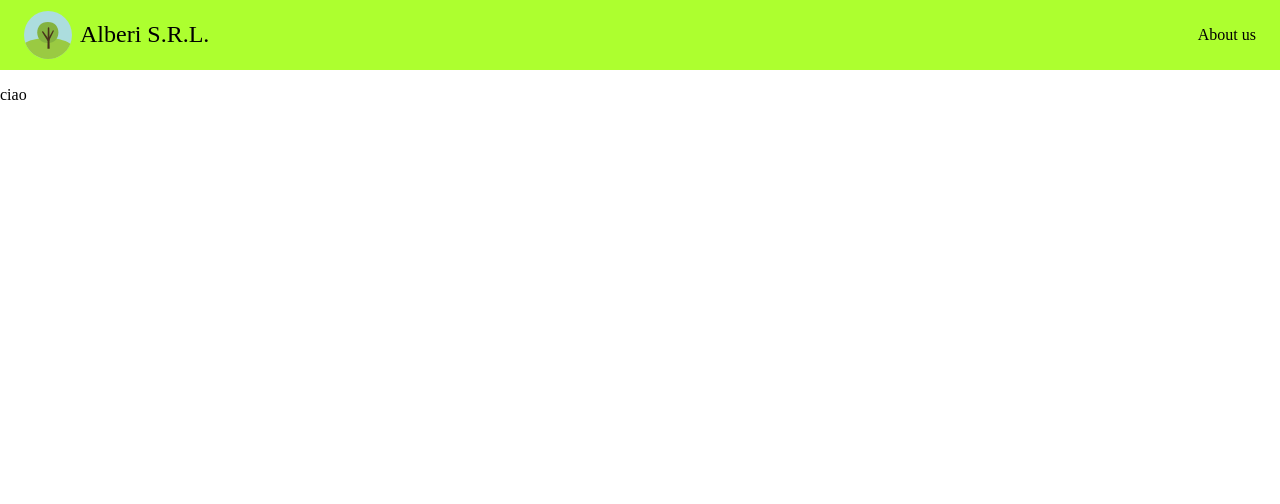
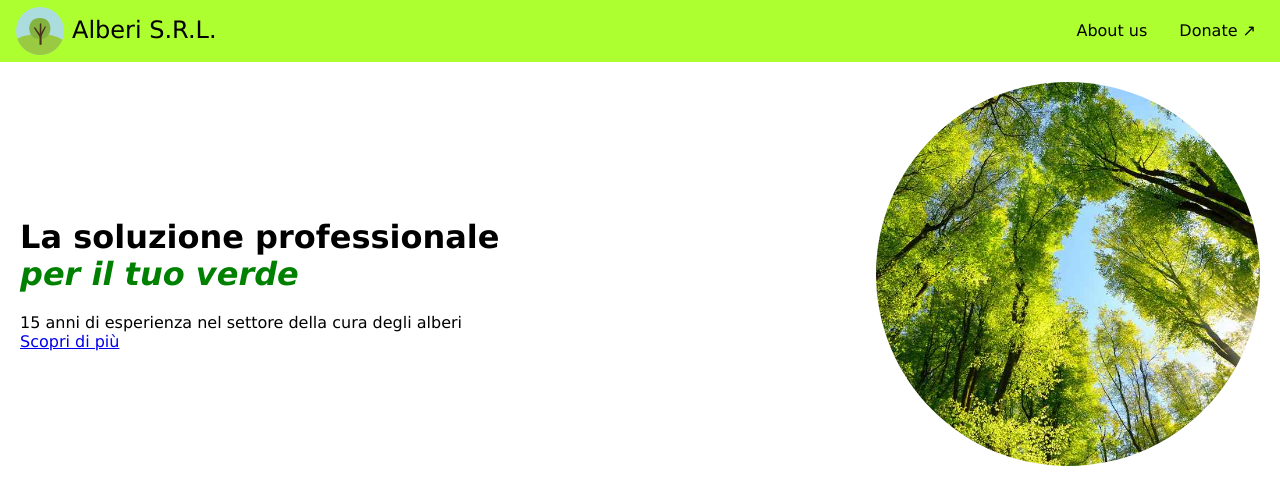
Before and after one commit to bbtgnn/sito-web-ripasso, a plain HTML site: page index.html in a window 1280 px wide. Drawn offline with Linux system fonts and the light colour scheme.

Commit message:
add hero

```diff
--- a/index.html
+++ b/index.html
@@ -10,19 +10,49 @@
   </head>
 
   <body>
+    <!-- Navbar -->
+
     <nav class="navbar">
+      <div class="navbar-content">
         <a class="navbar-link logo" href="./index.html">
           <img
             class="logo-img"
             src="./tree-svgrepo-com.svg"
             alt="Alberi S.R.L. logo"
           />
-        <span class="logo-text">Alberi S.R.L.</span>
+          <p class="logo-text">Alberi S.R.L.</p>
         </a>
 
-      <a class="navbar-link" href="./about.html">About us</a>
+        <div class="navbar-dx">
+          <a class="navbar-link navbar-link-padding" href="./about.html">
+            <p style="margin: 0">About us</p>
+          </a>
+          <a
+            class="navbar-link navbar-link-padding"
+            href="https://paypal.com"
+            target="_blank"
+          >
+            <p style="margin: 0">Donate ↗</p>
+          </a>
+        </div>
+      </div>
     </nav>
 
-    <p>ciao</p>
+    <!-- Hero section -->
+
+    <div class="hero">
+      <div class="hero-content">
+        <h1>
+          La soluzione professionale<br />
+          <i style="color: green">per il tuo verde</i>
+        </h1>
+        <p>15 anni di esperienza nel settore della cura degli alberi</p>
+        <a href="./about.html">Scopri di più</a>
+      </div>
+
+      <img class="hero-image" src="./immagini/trees.jpg" alt="Alberi" />
+    </div>
+
+    <!--  -->
   </body>
 </html>
--- a/style.css
+++ b/style.css
@@ -1,32 +1,60 @@
+* {
+  box-sizing: border-box;
+  margin: 0;
+
+  font-family: "Lucida Sans", "Lucida Sans Regular", "Lucida Grande",
+    "Lucida Sans Unicode", Geneva, Verdana, sans-serif;
+}
+
+/* Navbar */
+
 .navbar {
   background-color: greenyellow;
-  padding: 0.2rem 0.5rem;
 
+  position: sticky;
+  top: 0;
+}
+
+.navbar-content {
   display: flex;
   flex-direction: row;
   justify-content: space-between;
-  align-items: center;
+  align-items: stretch;
+  padding: 0.2rem 0.5rem;
+
+  max-width: 80rem;
+  margin: 0 auto;
+}
+
+.navbar-dx {
+  display: flex;
+  align-items: stretch;
 }
 
 .navbar-link {
-  padding: 0.5rem 1rem;
+  display: flex;
+  align-items: center;
+
   border-radius: 0.5rem;
   color: black;
   text-decoration: none;
 }
 
 .navbar-link:hover {
-  background-color: rgba(255, 255, 255, 0.4);
+  background-color: yellow;
 }
 
-/*  */
+.navbar-link-padding {
+  padding: 0.5rem 1rem;
+}
+
+/* Navbar logo */
 
 .logo {
   display: flex;
-  flex-direction: row;
   align-items: center;
   gap: 0.5rem;
-  width: fit-content;
+  padding: 0.25rem 0.5rem;
 }
 
 .logo-img {
@@ -36,6 +64,28 @@
 .logo-text {
   color: black;
   font-size: 1.5rem;
+  margin: 0;
 }
 
-/*  */
+/* Hero section */
+
+.hero {
+  display: flex;
+  align-items: center;
+  gap: 1rem;
+  padding: 1.25rem;
+  justify-content: space-between;
+
+  max-width: 80rem;
+  margin: 0 auto;
+}
+
+.hero-content {
+}
+
+.hero-image {
+  width: 24rem;
+  height: 24rem;
+  object-fit: cover;
+  border-radius: 9999rem;
+}
```
Also changed, not shown: immagini/trees.jpg (added). Lines whose indentation alone changed are shown as unchanged.
